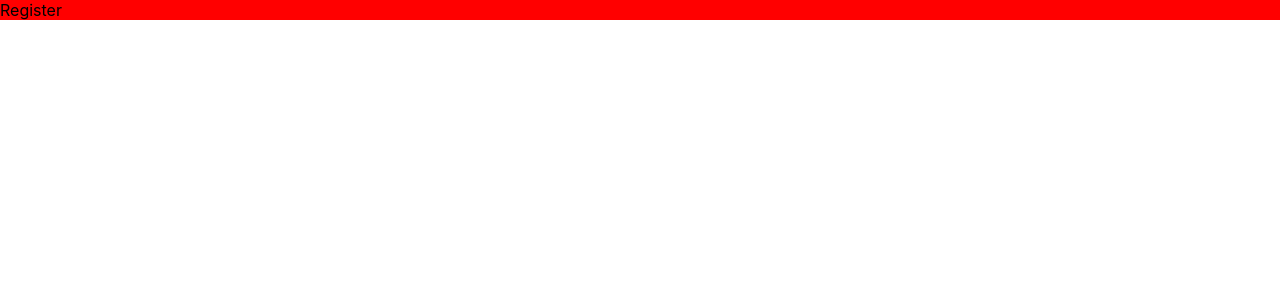
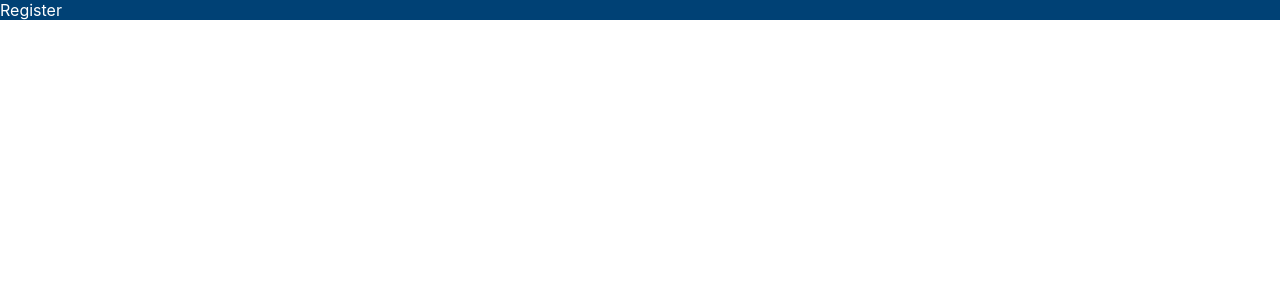
Before and after one commit to EthanChenYen-Peng/showwcase-portal, a Next.js app: page /register in a window 1280 px wide. Shown: the top 300 px of the page. Built offline with nearby package versions, Linux system fonts and the light colour scheme.

Commit message:
setup styled-system
* Setup & configure styled-system.
* Adding styled-components `ThemeProvider`.

References
https://dev.to/timrichter/how-to-use-styled-system-with-typescript-2fjo
https://styled-system.com/getting-started

```diff
--- a/package.json
+++ b/package.json
@@ -15,13 +15,15 @@
     "next": "12.2.1",
     "react": "18.2.0",
     "react-dom": "18.2.0",
-    "styled-components": "^5.3.5"
+    "styled-components": "^5.3.5",
+    "styled-system": "^5.1.5"
   },
   "devDependencies": {
     "@types/node": "18.0.3",
     "@types/react": "18.0.15",
     "@types/react-dom": "18.0.6",
     "@types/styled-components": "^5.1.25",
+    "@types/styled-system": "^5.1.15",
     "@typescript-eslint/eslint-plugin": "^5.30.5",
     "@typescript-eslint/parser": "^5.30.5",
     "eslint": "8.19.0",
--- /dev/null
+++ b/src/config/theme.ts
@@ -0,0 +1,12 @@
+import { DefaultTheme } from 'styled-components'
+
+const theme: DefaultTheme = {
+  colors: {
+    black: '#000e1a',
+    white: '#fff',
+    blue: '#007ce0',
+    navy: '#004175',
+  },
+}
+
+export default theme
--- a/src/pages/_app.tsx
+++ b/src/pages/_app.tsx
@@ -1,8 +1,16 @@
 import '../../styles/globals.css'
 import type { AppProps } from 'next/app'
+import { ThemeProvider } from 'styled-components'
+import theme from '@/config/theme'
 
 function MyApp({ Component, pageProps }: AppProps) {
-  return <Component {...pageProps} />
+  return (
+    <>
+      <ThemeProvider theme={theme}>
+        <Component {...pageProps} />
+      </ThemeProvider>
+    </>
+  )
 }
 
 export default MyApp
--- a/src/pages/register.tsx
+++ b/src/pages/register.tsx
@@ -1,9 +1,14 @@
 import styled from 'styled-components'
+import { color, ColorProps } from 'styled-system'
 
 export default function Register() {
-  return <Container>Register</Container>
+  return (
+    <Container bg="navy" color="white">
+      Register
+    </Container>
+  )
 }
 
-const Container = styled.div`
-  background-color: red;
+const Container = styled.div<ColorProps>`
+  ${color}
 `
--- a/tsconfig.json
+++ b/tsconfig.json
@@ -17,7 +17,8 @@
     "baseUrl": "./src",
     "paths": {
       "@/pages/*": ["pages/*"],
-      "@/components/*": ["components/*"]
+      "@/components/*": ["components/*"],
+      "@/config/*": ["config/*"]
     }
   },
   "include": ["next-env.d.ts", "**/*.ts", "**/*.tsx"],
```
Also changed, not shown: 1 other file (tests, documents, lock files or other folders).
